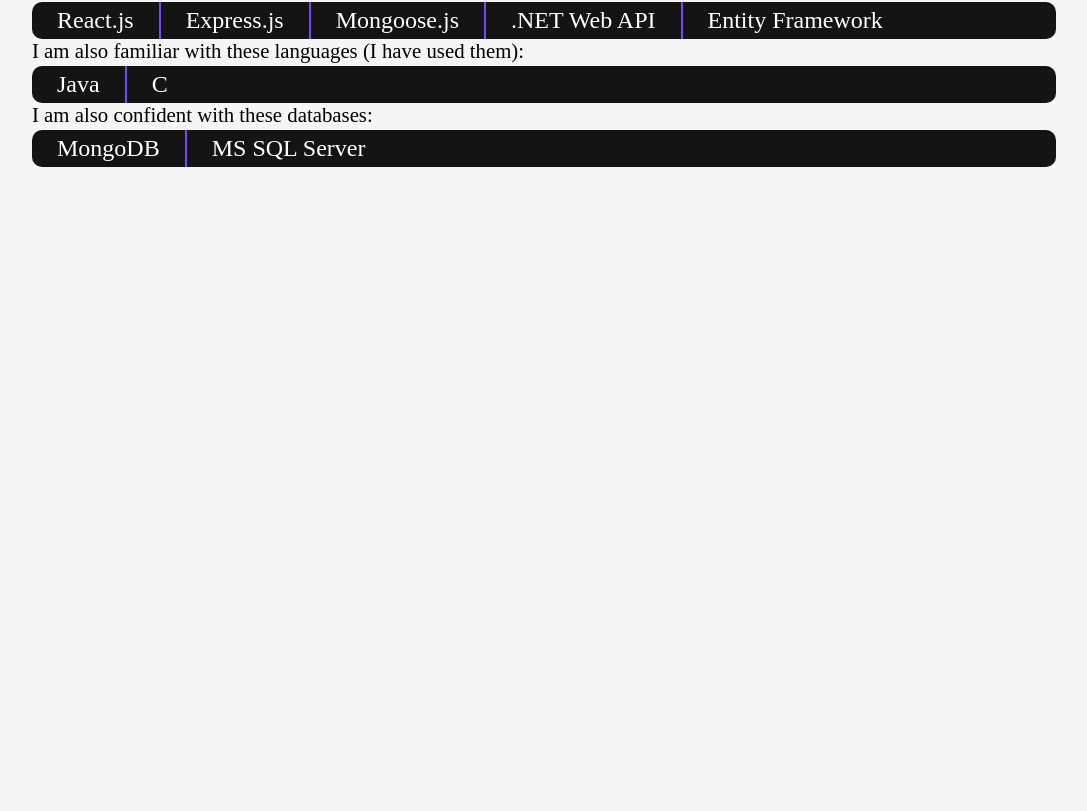
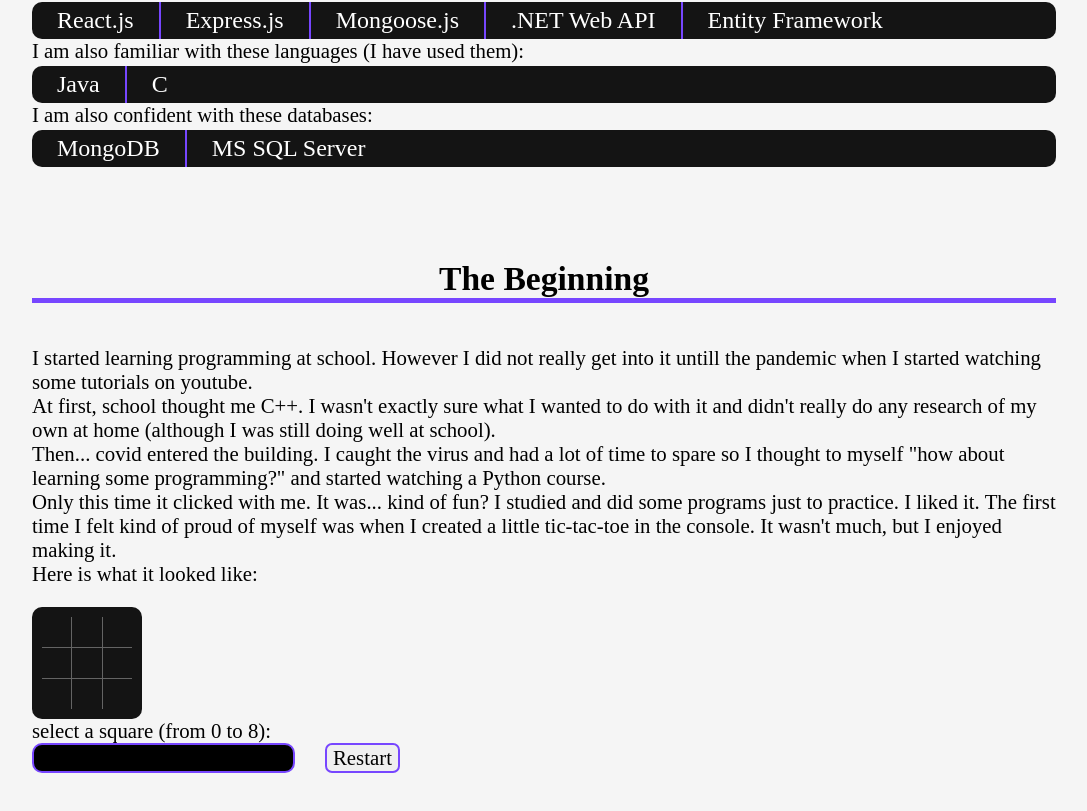
Before and after one commit to codeTrolling/Portfolio, a React (Create React App) app: page / in a window 1280 px wide. Shown: the part 549-1360 px from the top of the page, without its empty margins (96-1183 px from the left). Before the commit the page ends 800 px from the top, so only its background shows below. Built offline with nearby package versions, Linux system fonts and the light colour scheme; the HTML template or start-up script is replaced by a standard one.

Commit message:
Add beginning

```diff
--- a/src/App.js
+++ b/src/App.js
@@ -1,18 +1,21 @@
 import './App.css';
 import "./Styles/CommonStyles.css";
+import { useRef } from 'react';
 import About from "./Components/About";
 import Navigation from "./Components/Navigation";
 import Skills from "./Components/Skills";
-import { useRef } from 'react';
+import Beginning from "./Components/Beginning";
 
 function App() {
   const skillsRef = useRef();
   const aboutRef = useRef();
+  const beginningRef = useRef();
   return (
     <>
-    <Navigation skillsRef={skillsRef} aboutRef={aboutRef}/>
+    <Navigation skillsRef={skillsRef} aboutRef={aboutRef} beginningRef={beginningRef}/>
     <About ref={aboutRef}/>
     <Skills ref={skillsRef}/>
+    <Beginning ref={beginningRef}/>
     </>
   );
 }
--- /dev/null
+++ b/src/Components/Beginning.jsx
@@ -0,0 +1,77 @@
+import "../Styles/BeginningStyles.css";
+import { useEffect, useState, forwardRef, useRef } from "react";
+
+const Beginning = forwardRef((props, viewportRef) => {
+
+    //hide component if out of screen (and show it if it's in the screen)
+    const [isOnScreen, setIsOnScreen] = useState(false);
+    window.addEventListener("scroll", () => {
+        if(viewportRef.current !== undefined && (viewportRef.current.getBoundingClientRect().bottom <= 0 || viewportRef.current.getBoundingClientRect().top >= window.innerHeight)){
+            setIsOnScreen(false);
+        }
+        else{
+            setIsOnScreen(true);
+        }
+    })
+    //
+
+    //tic tac toe
+    const [tictactoe, setTicTacToe] = useState(["", "", "", "", "", "", "", "", ""]);
+    const [turn, setTurn] = useState(true)
+    const [winner, setWinner] = useState("");
+    const tictactoeInputRef = useRef();
+    const placeXO = (place) => {
+        if(tictactoe[place] === ""){
+            let temp = tictactoe.slice();
+            temp[place] = turn ? "X" : "O";
+            setTicTacToe(temp);
+            setTurn(!turn);
+        }
+    }
+
+    useEffect(() => {
+        if(tictactoe[0] === tictactoe[1] && tictactoe[0] === tictactoe[2] && tictactoe[0] !== "" || tictactoe[3] === tictactoe[4] && tictactoe[3] === tictactoe[5] && tictactoe[3] !== "" || tictactoe[6] === tictactoe[7] && tictactoe[6] === tictactoe[8] && tictactoe[6] !== "" || tictactoe[0] === tictactoe[3] && tictactoe[0] === tictactoe[6] && tictactoe[0] !== "" || tictactoe[1] === tictactoe[4] && tictactoe[1] === tictactoe[7] && tictactoe[1] !== "" || tictactoe[2] === tictactoe[5] && tictactoe[2] === tictactoe[8] && tictactoe[2] !== "" || tictactoe[0] === tictactoe[4] && tictactoe[0] === tictactoe[8] && tictactoe[0] !== "" || tictactoe[2] === tictactoe[4] && tictactoe[2] === tictactoe[6] && tictactoe[2] !== ""){
+            setWinner(turn ? "O wins!" : "X wins!");
+        }
+        else if(!tictactoe.includes("")){
+            setWinner("Draw!");
+        }
+    }, tictactoe)
+    //
+
+    return(
+        <div className="viewport flex-column" ref={viewportRef} style={{opacity: isOnScreen ? "1" : "0", transition: isOnScreen ? "all 0.6s cubic-bezier(0.25, 0.46, 0.45, 0.94)" : "all 1s linear", transform: isOnScreen ? "translateX(0)" : "translate(100px)"}}>
+            <h1 className="theme-font-family heading">The Beginning</h1>
+            <p className="theme-font-family">I started learning programming at school. However I did not really get into it untill the pandemic when I started watching some tutorials on youtube. <br/>
+            At first, school thought me C++. I wasn't exactly sure what I wanted to do with it and didn't really do any research of my own at home (although I was still doing well at school). <br/>
+            Then... covid entered the building. I caught the virus and had a lot of time to spare so I thought to myself "how about learning some programming?" and started watching a Python course. <br/>
+            Only this time it clicked with me. It was... kind of fun? I studied and did some programs just to practice. I liked it. The first time I felt kind of proud of myself was when I created a little tic-tac-toe in the console. It wasn't much, but I enjoyed making it. <br/>
+            Here is what it looked like:</p>
+            <div className="flex-column tic-tac-toe-board">
+                <div className="flex">
+                    <label className="tic-tac-toe-field">{tictactoe[0]}</label>
+                    <label className="tic-tac-toe-field">{tictactoe[1]}</label>
+                    <label className="tic-tac-toe-field">{tictactoe[2]}</label>
+                </div>
+                <div className="flex">
+                    <label className="tic-tac-toe-field">{tictactoe[3]}</label>
+                    <label className="tic-tac-toe-field">{tictactoe[4]}</label>
+                    <label className="tic-tac-toe-field">{tictactoe[5]}</label>
+                </div>
+                <div className="flex">
+                    <label className="tic-tac-toe-field">{tictactoe[6]}</label>
+                    <label className="tic-tac-toe-field">{tictactoe[7]}</label>
+                    <label className="tic-tac-toe-field">{tictactoe[8]}</label>
+                </div>
+            </div>
+            <label className="theme-font-family">select a square (from 0 to 8):</label>
+            <div className="flex">
+                <input type="text" name="tictactoeinput" id="tictactoeinput" className="theme-font-family tic-tac-toe-input" ref={tictactoeInputRef} onKeyUp={(e) => {if(e.key === "Enter" && winner === ""){placeXO(tictactoeInputRef.current.value); tictactoeInputRef.current.value = ""}}}/>
+                <button className="restart-tic-tac-toe-btn theme-font-family" onClick={() => {setTicTacToe(["", "", "", "", "", "", "", "", ""]); setWinner(""); setTurn(true)}}>Restart</button>
+            </div>
+            <label className="theme-font-family" style={{height: "29px"}}>{winner}</label>
+        </div>
+    )
+})
+
+export default Beginning;
--- a/src/Components/Navigation.jsx
+++ b/src/Components/Navigation.jsx
@@ -1,7 +1,7 @@
 import "../Styles/NavigationStyles.css";
 import { useState } from "react";
 
-const Navigation = ({aboutRef, skillsRef}) => {
+const Navigation = ({aboutRef, skillsRef, beginningRef}) => {
     const [showNavigation, setShowNavigation] = useState(false);
     const [borderRadiuses, setBorderRadiuses] = useState("100% 0 0 100%");
 
@@ -24,7 +24,7 @@
             <button className="show-hide-navigation-btn" onClick={() => {setShowNavigation(!showNavigation); navigationBorders()}}></button>
             <label className="theme-font-family navigation-options" onClick={() => scrollToComponent(aboutRef)}>About</label>
             <label className="theme-font-family navigation-options" onClick={() => scrollToComponent(skillsRef)}>Skills</label>
-            <label className="theme-font-family navigation-options">Beginning</label>
+            <label className="theme-font-family navigation-options" onClick={() => scrollToComponent(beginningRef)}>Beginning</label>
             <label className="theme-font-family navigation-options">Learning proccess</label>
             <label className="theme-font-family navigation-options">Projects</label>
             <label className="theme-font-family navigation-options">For aspiring programmers</label>
--- a/src/Components/Skills.jsx
+++ b/src/Components/Skills.jsx
@@ -75,7 +75,7 @@
 
 
     return(
-        <div className="viewport flex-column" ref={viewportRef} style={{opacity: isOnScreen ? "1" : "0", transition: isOnScreen ? "all 0.6s cubic-bezier(0.25, 0.46, 0.45, 0.94)" : "all 1s linear", transform: isOnScreen ? "translateX(0)" : "translate(100px)"}}>
+        <div className="viewport flex-column" ref={viewportRef} style={{opacity: isOnScreen ? "1" : "0", transition: isOnScreen ? "all 0.6s cubic-bezier(0.25, 0.46, 0.45, 0.94)" : "all 1s linear", transform: isOnScreen ? "translateX(0)" : "translate(100px)", marginBottom:"70px"}}>
             <h2 className="theme-font-family heading">Skills</h2>
             <label className="theme-font-family">As of writing this, I am confident with these languages:</label>
             <div className="flex skills-container">
--- /dev/null
+++ b/src/Styles/BeginningStyles.css
@@ -0,0 +1,44 @@
+.tic-tac-toe-board{
+    background-color: rgb(20 20 20);
+    border-radius: 10px;
+    padding: 10px;
+    justify-content: center;
+    width: 90px;
+}
+
+.tic-tac-toe-field{
+    width: 30px;
+    height: 30px;
+    border-right: solid 1px rgb(100, 100, 100);
+    border-bottom: solid 1px rgb(100, 100, 100);
+    color: whitesmoke;
+    text-align: center;
+}
+.tic-tac-toe-field:is(:last-child){
+    border-right: none;
+}
+.flex:is(:last-child) .tic-tac-toe-field{
+    border-bottom: none;
+}
+
+.restart-tic-tac-toe-btn{
+    margin-left: 30px;
+    border-radius: 7px;
+    border: solid 2px var(--border-color);
+    cursor: pointer;
+}
+.restart-tic-tac-toe-btn:hover{
+    background-color: black;
+    color: white;
+}
+
+.tic-tac-toe-input{
+    background-color: black;
+    color: white;
+    border: solid 2px var(--border-color);
+    border-radius: 10px;
+    text-indent: 3px;
+}
+.tic-tac-toe-input:focus{
+    outline: none;
+}
--- a/src/Styles/NavigationStyles.css
+++ b/src/Styles/NavigationStyles.css
@@ -40,4 +40,8 @@
     cursor: pointer;
     border-radius: 15px 0 0 15px;
     z-index: 5;
+    border: none;
 }
+.show-hide-navigation-btn:active{
+    border: none;
+}
```
